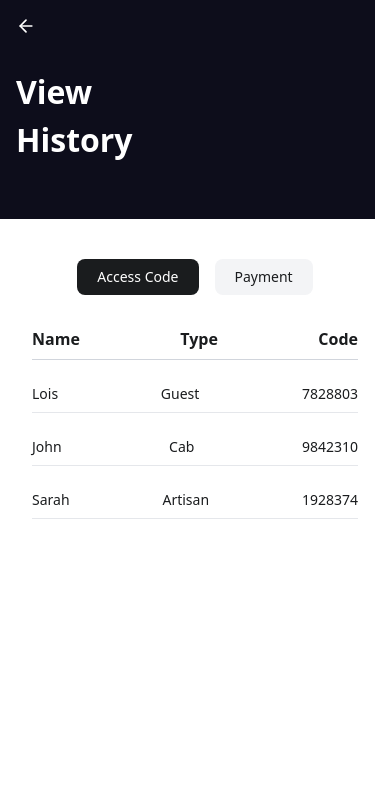
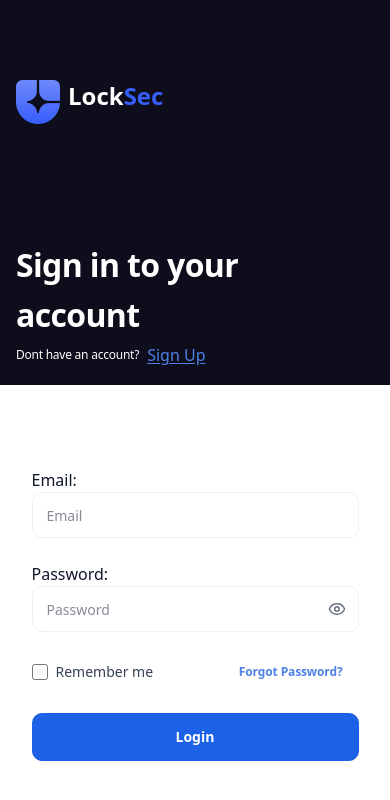
Before and after one commit to cyberrspace/locksec-ola, a Next.js app: page /login in a window 390 px wide. Shown: the top 800 px of the page. Built offline with nearby package versions, Linux system fonts and the light colour scheme.

Commit message:
responsiveness updated

```diff
--- a/app/login/page.tsx
+++ b/app/login/page.tsx
@@ -1,19 +1,25 @@
 "use client";
 
 import ContentWrapper from "@/components/common/ContentWrapper";
-import HistoryDetails from "@/components/HistoryPage/HistoryDetails";
-import HistoryHero from "@/components/HistoryPage/HistoryHero";
+import LoginHero from "@/components/LoginPage/LoginHero";
+import LoginTwo from "@/components/LoginPage/LoginTwo";
+import LoginButton from "@/components/LoginPage/LoginButton";
 
-export default function CodePage() {
+
+export default function LoginPage() {
   return (
     <ContentWrapper>
-      <main className="min-h-screen w-full overflow-x-hidden overflow-y-auto">
-        <section className="w-full">
-          <HistoryHero />
+      <main className="flex flex-col min-h-screen w-full space-y-6">
+
+        <section className="w-full bg-[#0D0D1B] py-10 sm:py-12 md:py-16">
+          <LoginHero />
         </section>
 
-        <section className="w-full px-4 sm:px-6">
-          <HistoryDetails />
+
+        <section className="flex flex-col items-center justify-center w-full flex-1 gap-6 px-4 sm:px-6 md:px-8 bg-transparent">
+          <LoginTwo />
+          <LoginButton />
+
         </section>
       </main>
     </ContentWrapper>
```
